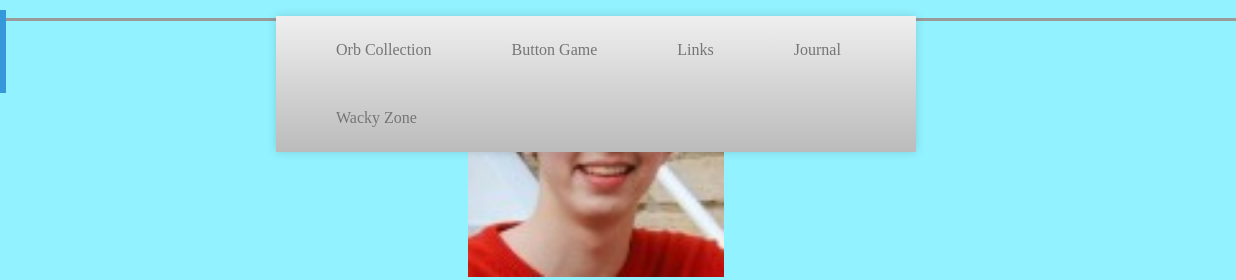
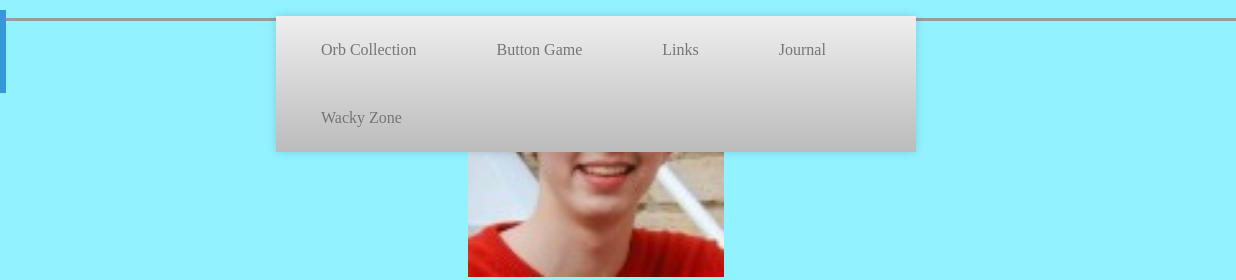
Before and after one commit to thudthudtonk/thudthudtonk.github.io, a plain HTML site: page index.html in a window 1280 px wide. Both pictures are taken after a click on the button 30 px from the left and 31 px from the top of the page. Shown: the top 280 px of the page, 44-1280 px from the left. Drawn offline with Linux system fonts and the light colour scheme.

Commit message:
small spacing fix
this will certainly change eventually, but a temporary fix here otherwise I'd go crazy.

```diff
--- a/docs/assets/css/index.css
+++ b/docs/assets/css/index.css
@@ -151,7 +151,7 @@ nav ul {
   background: -moz-linear-gradient(top, #efefef 0%, #bbbbbb 100%);
   background: -webkit-linear-gradient(top, #efefef 0%, #bbbbbb 100%);
   box-shadow: 0px 0px 9px rgba(0,0,0,0.15);
-  padding: 0 20px;
+  padding: 0 5px;
   /* border-radius: 10px; Not a fan of the rounded corners right now*/
   list-style: none;
   position: fixed;
```
